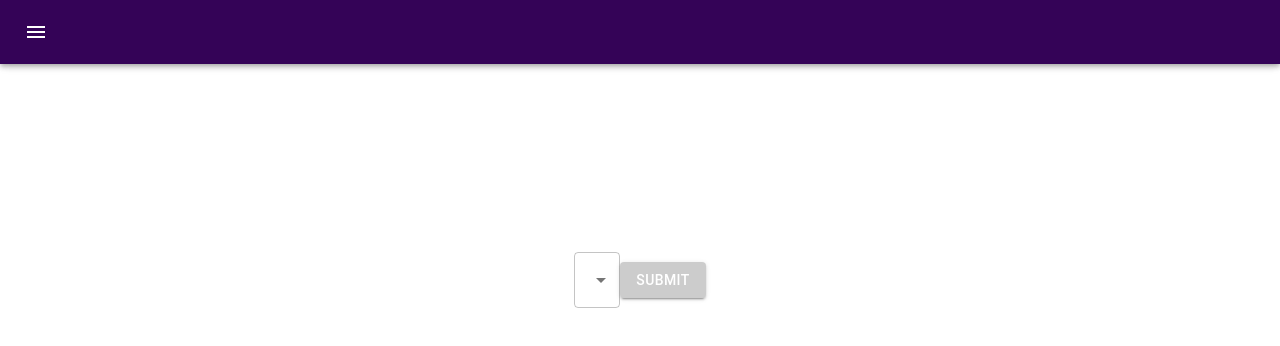
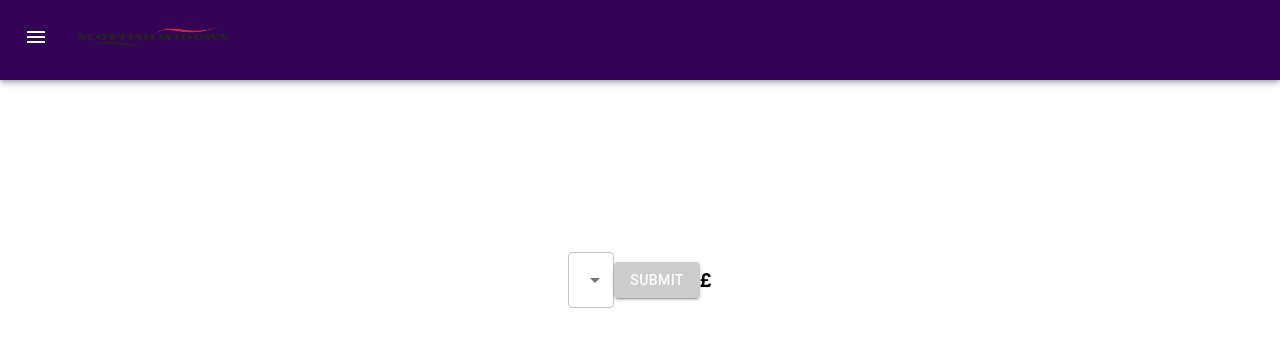
Before and after one commit to MilaCerveira/MUISwitch, a React (Create React App) app: page / in a window 1280 px wide. Shown: the top 346 px of the page. Built offline with nearby package versions, Linux system fonts and the light colour scheme.

Commit message:
dynamically render logo

```diff
--- a/src/components/Calculator.js
+++ b/src/components/Calculator.js
@@ -5,7 +5,7 @@ import Select from '@mui/material/Select';
 import MenuItem from '@mui/material/MenuItem';
 import { ThemeProvider } from '@mui/material/styles';
 import themes from "../themes/theme.js";
-// import logos from "../logos/logo.js";
+import logos from "../logos/logo.js";
 import Toolbar from '@mui/material/Toolbar';
 import IconButton from '@mui/material/IconButton';
 import MenuIcon from '@mui/icons-material/Menu';
@@ -15,6 +15,14 @@ import MenuIcon from '@mui/icons-material/Menu';
 function Calculator() {
     const [provider, setProvider] = useState("");
     const [theme, setTheme] = useState(themes.normal);
+    const [premium, setPremium] = useState();
+    const [logo, setLogo] = useState(logos.s);
+
+    const calculatePremium = () => {
+        const premium = Math.ceil(Math.random() * 50);
+        setPremium(premium.toFixed(2));
+
+    };
     // const [logo, setLogo] = useState('logos.mc');
     // const theme = useMemo( () => {
 
@@ -36,14 +44,14 @@ function Calculator() {
     return (
         <ThemeProvider theme={theme}>
 
-            <div   style={{
+            <div style={{
                 display: "flex",
                 alignItems: "center",
                 justifyContent: "center",
                 height: "70vh",
             }}>
 
-                <AppBar style={{ height: '64px' }}
+                <AppBar style={{ height: '80px' }}
                 >
                     <Toolbar>
 
@@ -57,6 +65,7 @@ function Calculator() {
                             <MenuIcon />
 
                         </IconButton>
+                        <img src= {logo} alt="logo" style={{ width: '150px' , height:'70px', padding:'2px'}}></img>
                     </Toolbar>
                 </AppBar>
 
@@ -69,24 +78,34 @@ function Calculator() {
                     <MenuItem value={"2"}>Hallifax</MenuItem>
                     <MenuItem value={"1"}>Scottish Widdows</MenuItem>
                 </Select>
-                <br />
-                <br />
+
                 <Button variant="contained" color="secondary" size="medium"
 
                     onClick={() => {
                         if (provider === '') {
-                            setTheme(themes.normal )
+                            setTheme(themes.normal)
                         }
                         if (provider === '3') {
                             setTheme(themes.lloyds)
                         }
+                    if(provider ==='3') {
+                        setLogo(logos.lb)
+                    }
                         if (provider === '1') {
                             setTheme(themes.widdows)
+                        }
+                        if(provider ==='1') {
+                            setLogo(logos.s)
                         }
                         if (provider === '2') {
                             setTheme(themes.hallifax)
                         }
 
+                        if(provider ==='2') {
+                            setLogo(logos.ha)
+                        }
+
+                        calculatePremium();
 
 
                     }}> Submit
@@ -94,6 +113,7 @@ function Calculator() {
 
                 </Button>
 
+                <h3>£{premium}</h3>
 
             </div>
         </ThemeProvider>
--- a/src/logos/logo.js
+++ b/src/logos/logo.js
@@ -1,7 +1,10 @@
-const l ='lb.png'
-const h ='ha.png'
-const s = 's.png'
-const mc = 'mc.jpg'
+import lb from './lb.png';
+import ha from './ha.png';
+import s from './s.png';
 
-const logos = { l, h, s, mc}
+// const l ='lb.png'
+// const h ='ha.png'
+// const s = 's.png'
+
+const logos = { lb, ha, s}
 export default logos
```
